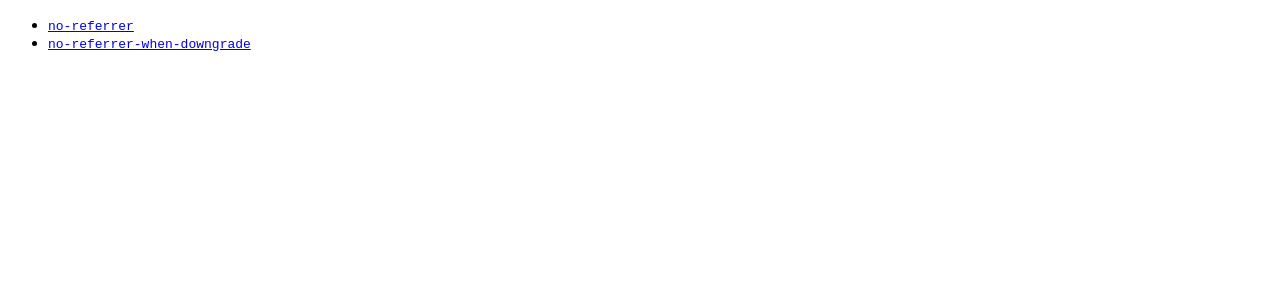
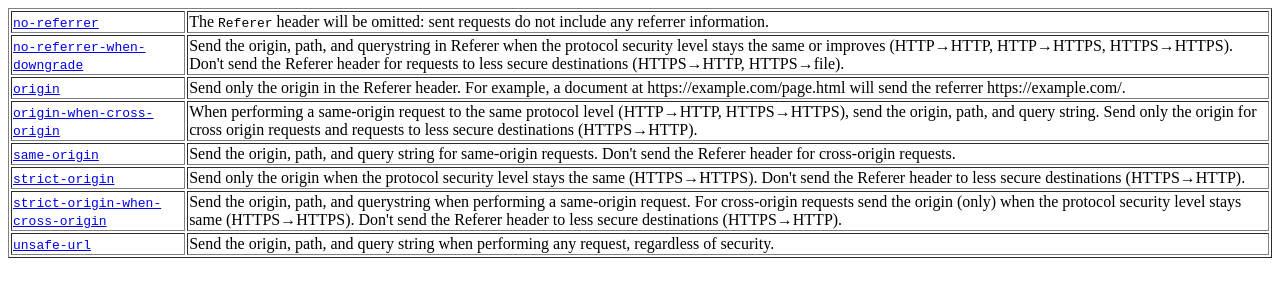
Before and after one commit to abbaspour/http-security-headers-playground, a website: page publish/referrer-policy/index.html in a window 1280 px wide. Drawn offline with Linux system fonts and the light colour scheme.

Commit message:
more referrer policy examples

```diff
--- a/netlify/functions/cookie-img.js
+++ b/netlify/functions/cookie-img.js
@@ -1,8 +1,9 @@
 exports.handler = async (event, context) => {
 
     console.log(event);
-    const { cookie = ''} = event.headers;
-    const cookies = cookie.split(';');
+    const name = event.queryStringParameters.name ?? 'cookie';
+    const line = event.headers[name] ?? '';
+    const cookies = line.split(';');
 
     console.log(cookies);
     let text = '';
--- a/publish/referrer-policy/index.html
+++ b/publish/referrer-policy/index.html
@@ -1,13 +1,60 @@
 <!DOCTYPE html>
 <html lang="en">
 <head>
-    <meta charset="UTF-8" />
+    <meta charset="UTF-8"/>
     <title>referrer-policy Demo</title>
 </head>
 <body>
-<ul>
-    <li><a href="no-referrer.html"><code>no-referrer</code></a></li>
-    <li><a href="no-referrer-when-downgrade.html"><code>no-referrer-when-downgrade</code></a></li>
-</ul>
-
+<table border="1">
+    <tr>
+        <td><a href="no-referrer.html?user=abc"><code>no-referrer</code></a></td>
+        <td>
+            The <code>Referer</code> header will be omitted: sent requests do not include any referrer information.
+        </td>
+    </tr>
+    <tr>
+        <td><a href="no-referrer-when-downgrade.html?user=abc"><code>no-referrer-when-downgrade</code></a></td>
+        <td>Send the origin, path, and querystring in Referer when the protocol security level stays the same or
+            improves (HTTP→HTTP, HTTP→HTTPS, HTTPS→HTTPS).
+            Don't send the Referer header for requests to less secure destinations (HTTPS→HTTP, HTTPS→file).
+        </td>
+    </tr>
+    <tr>
+        <td><a href="origin.html?user=abc"><code>origin</code></a></td>
+        <td>Send only the origin in the Referer header. For example, a document at https://example.com/page.html will
+            send the referrer https://example.com/.
+        </td>
+    </tr>
+    <tr>
+        <td><a href="origin-when-cross-origin.html?user=abc"><code>origin-when-cross-origin</code></a></td>
+        <td>When performing a same-origin request to the same protocol level (HTTP→HTTP, HTTPS→HTTPS), send the origin,
+            path, and query string. Send only the origin for cross origin requests and requests to less secure
+            destinations (HTTPS→HTTP).
+        </td>
+    </tr>
+    <tr>
+        <td><a href="same-origin.html?user=abc"><code>same-origin</code></a></td>
+        <td>Send the origin, path, and query string for same-origin requests. Don't send the Referer header for
+            cross-origin requests.
+        </td>
+    </tr>
+    <tr>
+        <td><a href="strict-origin.html?user=abc"><code>strict-origin</code></a></td>
+        <td>Send only the origin when the protocol security level stays the same (HTTPS→HTTPS). Don't send the Referer
+            header to less secure destinations (HTTPS→HTTP).
+        </td>
+    </tr>
+    <tr>
+        <td><a href="strict-origin-when-cross-origin.html?user=abc"><code>strict-origin-when-cross-origin</code></a>
+        </td>
+        <td>Send the origin, path, and querystring when performing a same-origin request. For cross-origin requests send
+            the origin (only) when the protocol security level stays same (HTTPS→HTTPS). Don't send the Referer header
+            to less secure destinations (HTTPS→HTTP).
+        </td>
+    </tr>
+    <tr>
+        <td><a href="unsafe-url.html?user=abc"><code>unsafe-url</code></a></td>
+        <td>Send the origin, path, and query string when performing any request, regardless of security.</td>
+    </tr>
+</table>
 </body>
```
Also changed, not shown: publish/referrer-policy/origin-when-cross-origin.html (added, +9 -0 lines), publish/referrer-policy/origin.html (added, +8 -0 lines), publish/referrer-policy/same-origin.html (added, +9 -0 lines), publish/referrer-policy/strict-origin-when-cross-origin.html (added, +9 -0 lines), publish/referrer-policy/strict-origin.html (added, +9 -0 lines), publish/referrer-policy/unsafe-url.html (added, +9 -0 lines), 1 other file.
